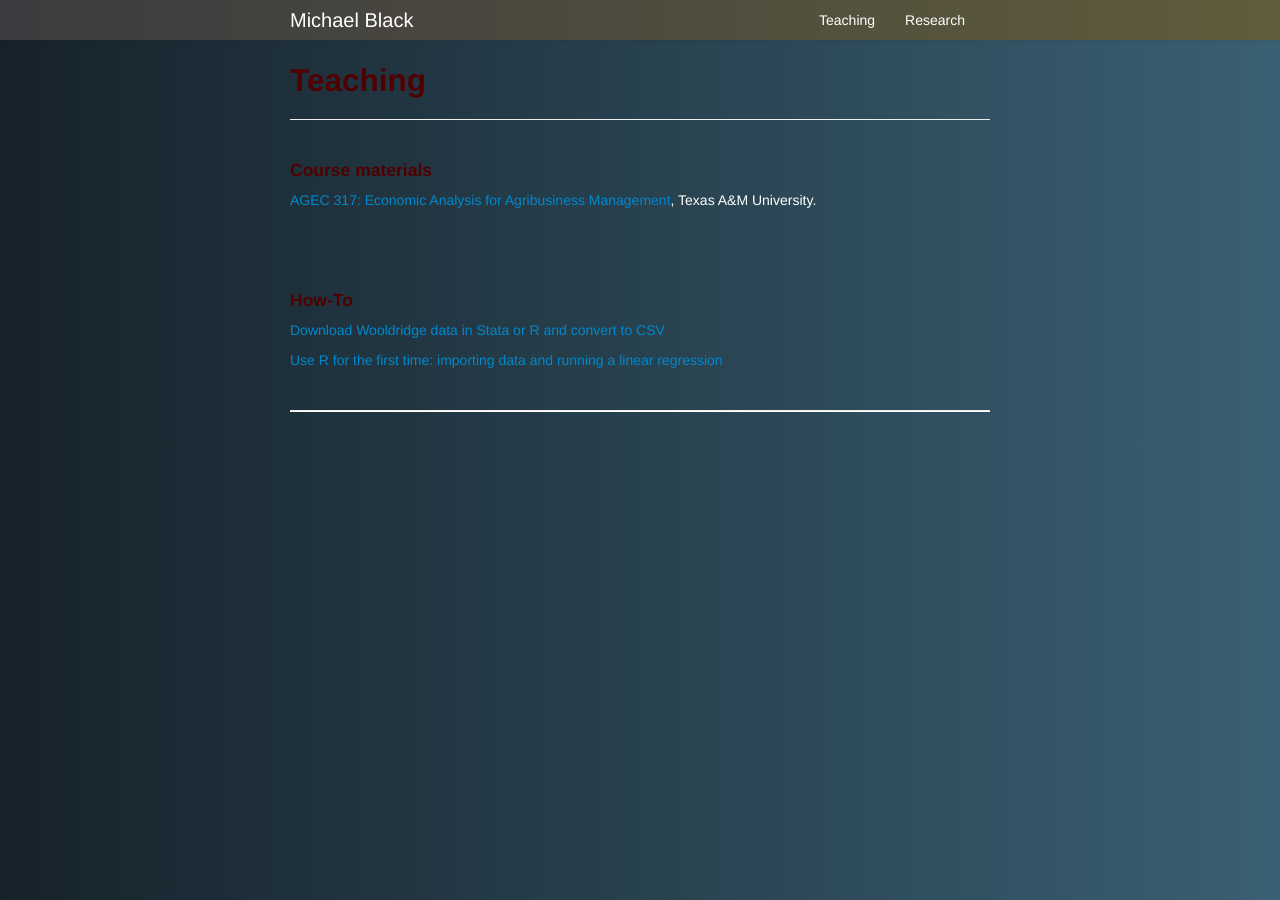
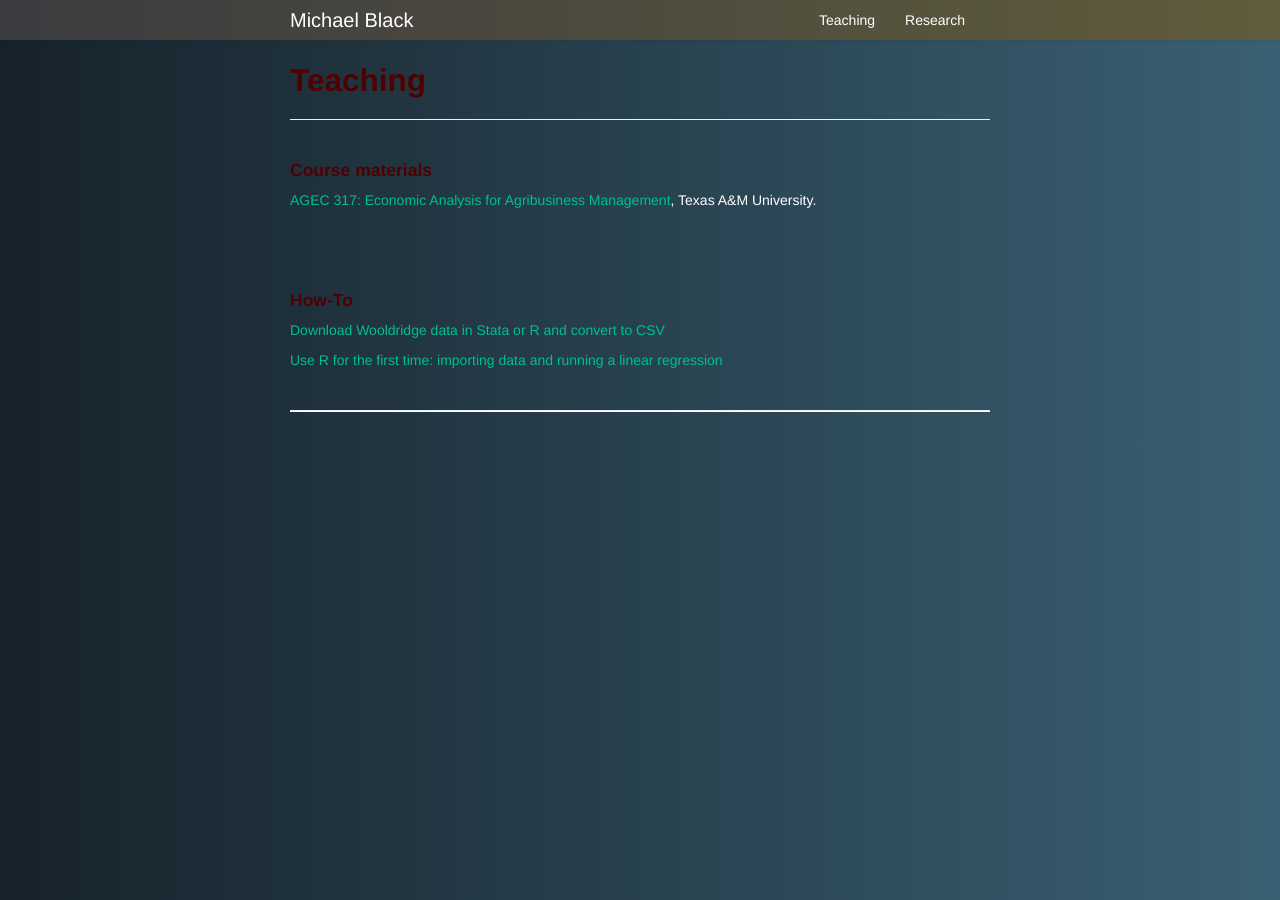
Before and after one commit to michael-black/michael-black.github.io, a Jekyll site: the page built from pages/teaching.md, in a window 1280 px wide. Built offline with Jekyll 4.4.1, drawn with Linux system fonts in a browser that asks for light colours.

Commit message:
Change link color

```diff
--- a/assets/themes/twitter/css/my_custom_css.css
+++ b/assets/themes/twitter/css/my_custom_css.css
@@ -19,7 +19,7 @@ a code {
 }
 
 a {
-    color: #slateblue;
+    color: #00bf8f;
 }
 
 a:hover {
```
